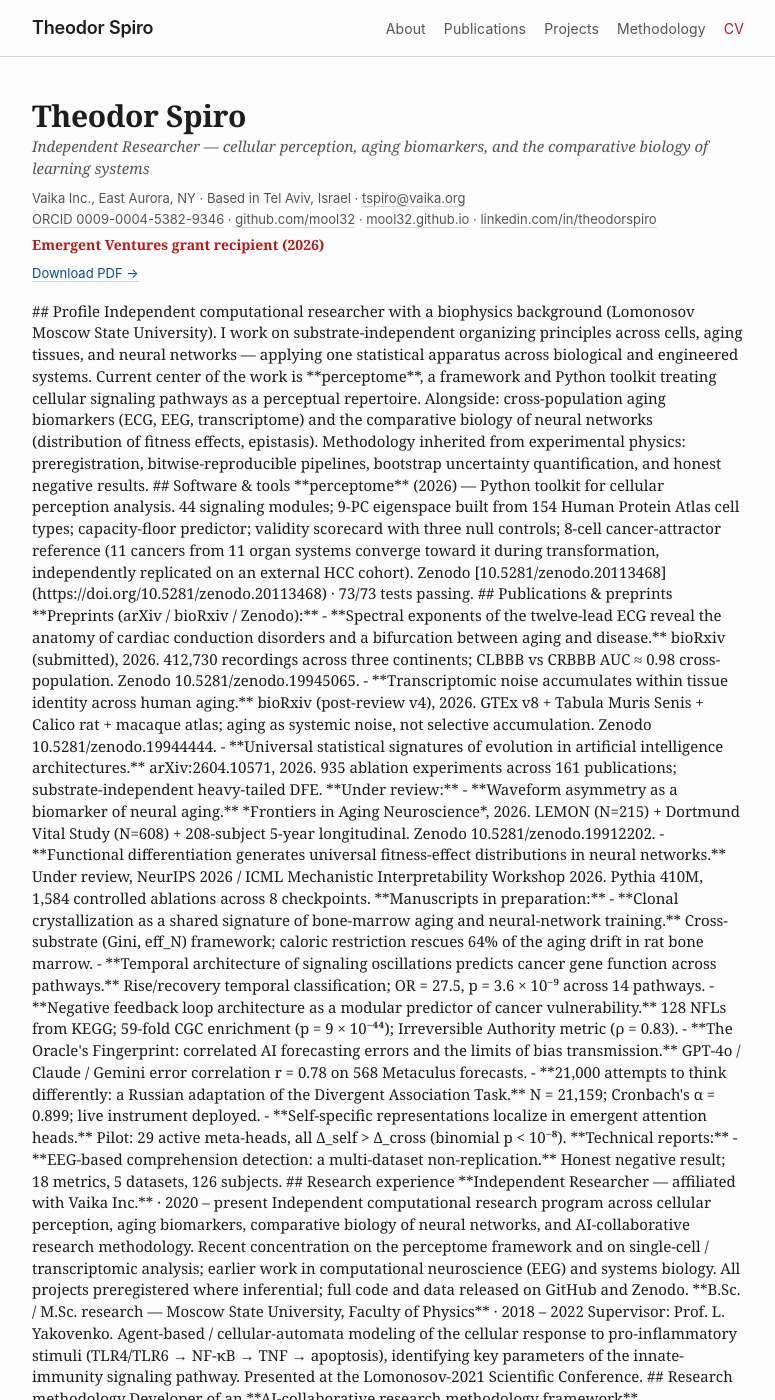
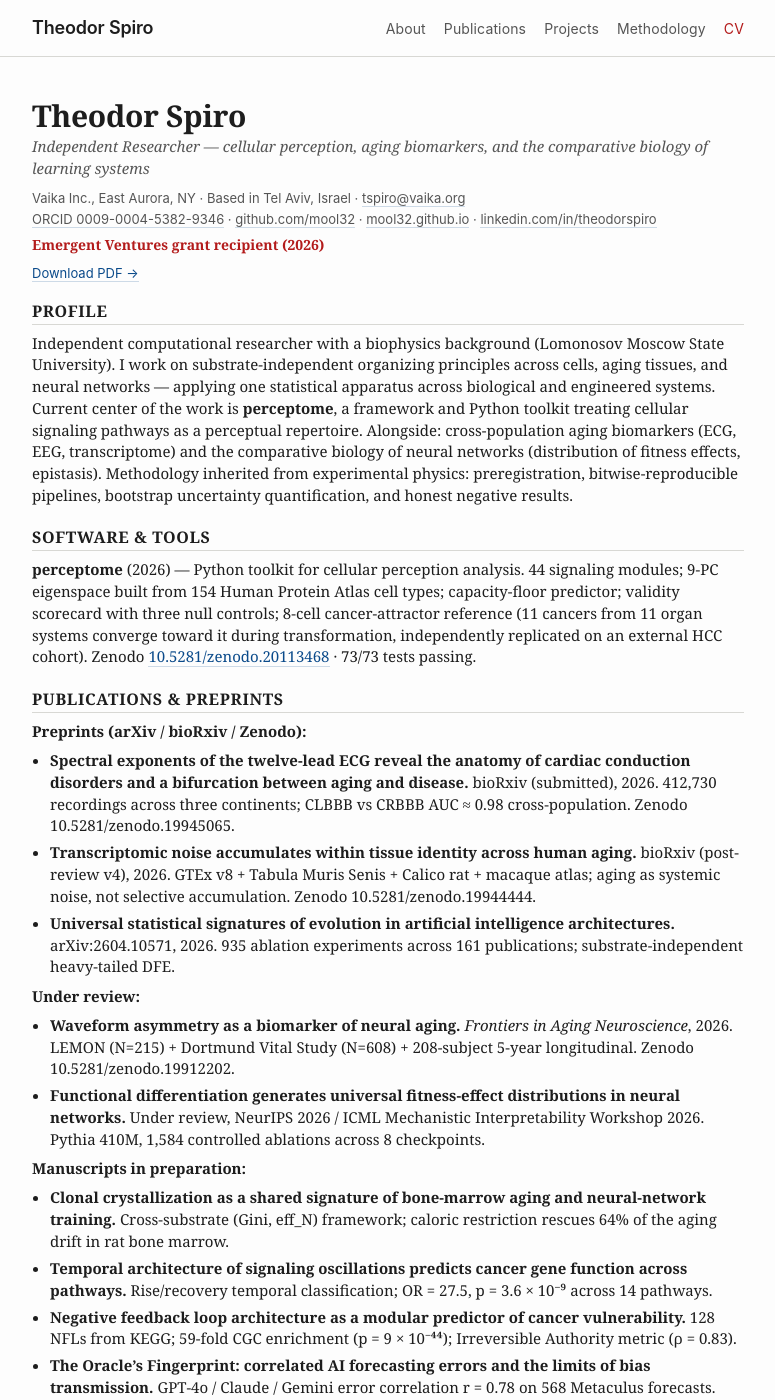
Before and after one commit to mool32/mool32.github.io, a Jekyll site: the page built from cv.md, in a window 1280 px wide and 1400 px high. Shown: the whole window, without its empty margins (252-1027 px from the left). Built offline with Jekyll 4.4.1, drawn with Linux system fonts in a browser that asks for light colours; some of the changed text lies outside the part shown.

Commit message:
Fix /cv/ markdown rendering: add markdown=1 to the .cv wrapper
kramdown does not parse markdown inside block-level HTML by default, so
the entire CV body rendered as literal markdown (## Profile, **bold**,
- bullets all shown verbatim) on both /cv/ and the generated cv.pdf.
Adding markdown="1" to the outer <div class="cv"> makes kramdown parse
the inner markdown; the <header> keeps markdown="0" since it is pure HTML.
cv.pdf regenerated from the corrected page in the next step.

Co-Authored-By: Claude Opus 4.8 (1M context) <noreply@anthropic.com>

```diff
--- a/cv.md
+++ b/cv.md
@@ -5,9 +5,9 @@ description: Curriculum vitae — Theodor Spiro, independent researcher (cellula
 permalink: /cv/
 ---
 
-<div class="cv">
+<div class="cv" markdown="1">
 
-<header class="cv-header">
+<header class="cv-header" markdown="0">
   <h1 class="cv-name">Theodor Spiro</h1>
   <div class="cv-tagline">Independent Researcher — cellular perception, aging biomarkers, and the comparative biology of learning systems</div>
   <div class="cv-contact">
```
